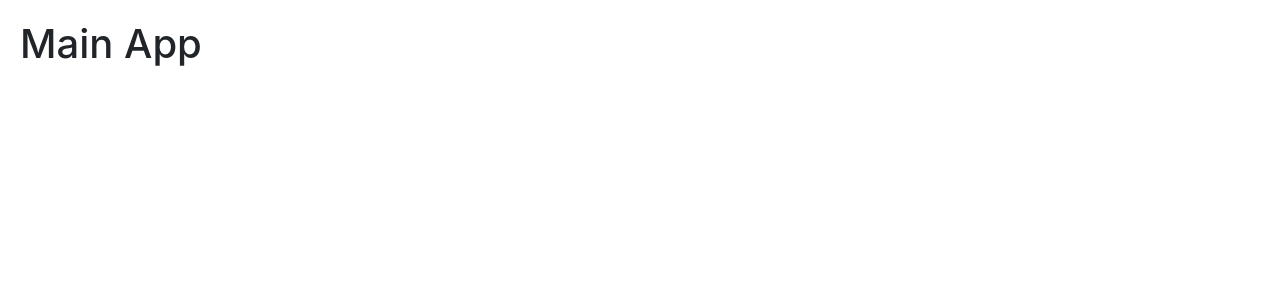
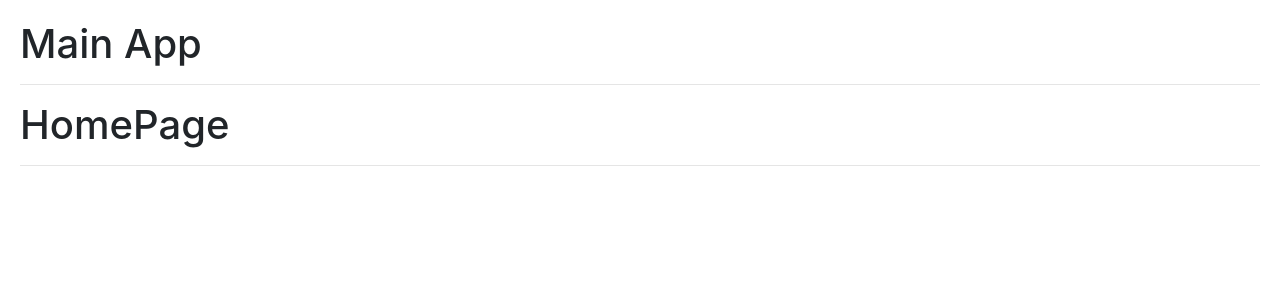
Before and after one commit to arosteguimaranto/Profundizando-Hooks, a React (Vite) app: page / in a window 1280 px wide. Shown: the top 300 px of the page. Built offline with nearby package versions, Linux system fonts and the light colour scheme.

Commit message:
Configurar Router en React

```diff
--- a/src/09-useContext/MainApp.jsx
+++ b/src/09-useContext/MainApp.jsx
@@ -1,9 +1,22 @@
+import { Navigate, Route, Routes } from "react-router-dom"
+import { AboutPage } from "./AboutPage"
+import { HomePage } from "./HomePage"
+import { LoginPage } from "./LoginPage"
 
 
 export const MainApp = () => {
   return (
     <>
     <h1> Main App </h1>
+    <hr/>
+
+    <Routes>
+    <Route path="/" element={ <HomePage/>} />
+    <Route path="about" element={ <AboutPage/>} />
+    <Route path="login" element={ <LoginPage/>} />
+
+    <Route path="/*" element={<Navigate to="/about" />}/>
+    </Routes>
     </>
   )
 }
```
